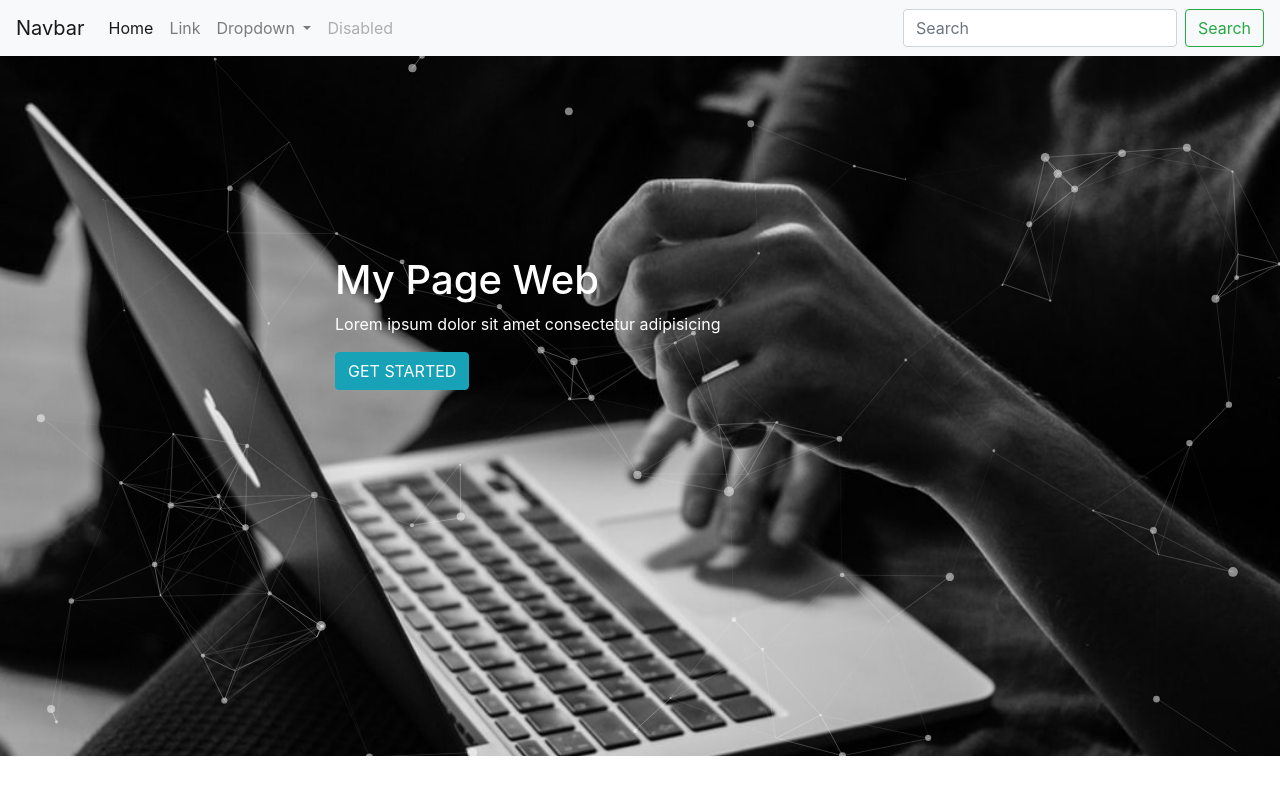
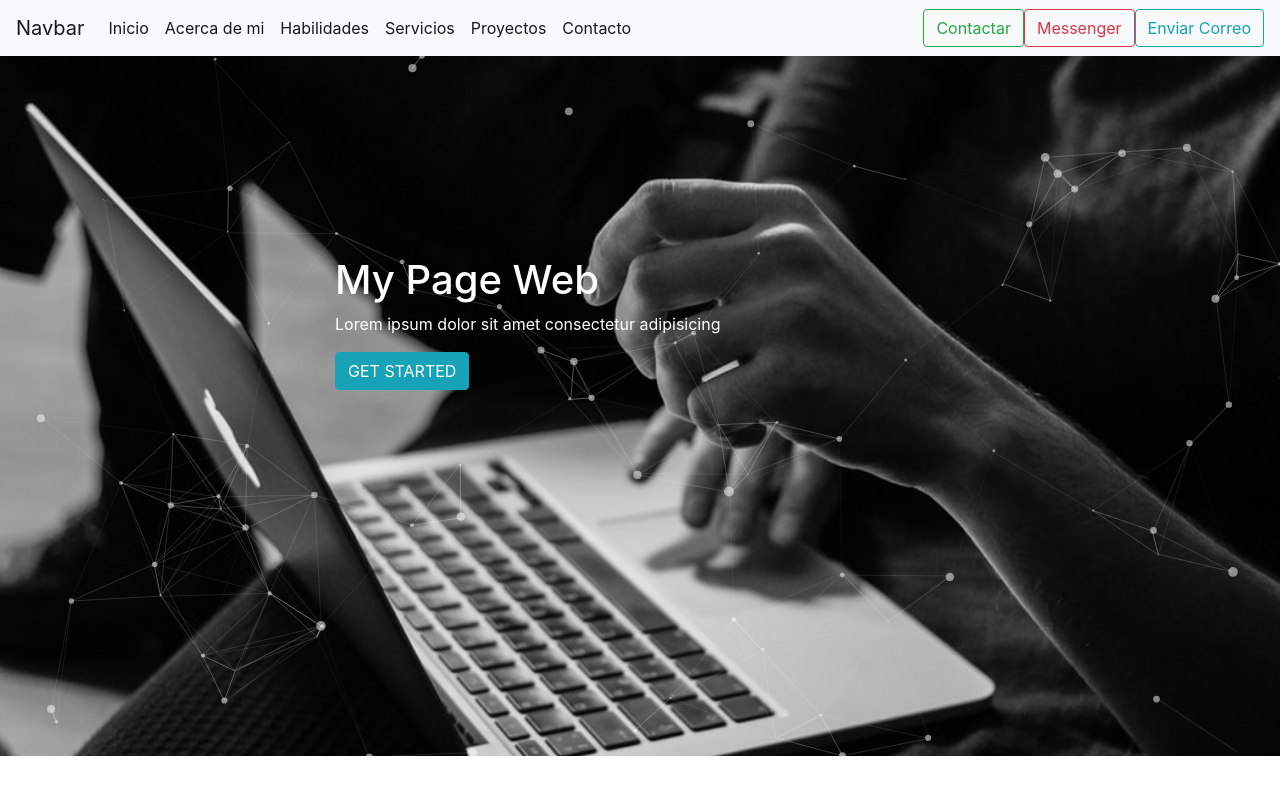
Before and after one commit to carlos-code18/Personalportfolio, a plain HTML site: page index.html in a window 1280 px wide. Drawn offline with Linux system fonts and the light colour scheme.

Commit message:
Se modifico el navbar

```diff
--- a/index.html
+++ b/index.html
@@ -19,29 +19,38 @@
         <div class="collapse navbar-collapse" id="navbarSupportedContent">
           <ul class="navbar-nav mr-auto">
             <li class="nav-item active">
-              <a class="nav-link" href="#">Home <span class="sr-only">(current)</span></a>
+              <a class="nav-link" href="#">Inicio <span class="sr-only">(current)</span></a>
             </li>
-            <li class="nav-item">
-              <a class="nav-link" href="#">Link</a>
-            </li>
-            <li class="nav-item dropdown">
-              <a class="nav-link dropdown-toggle" href="#" id="navbarDropdown" role="button" data-toggle="dropdown" aria-haspopup="true" aria-expanded="false">
-                Dropdown
-              </a>
-              <div class="dropdown-menu" aria-labelledby="navbarDropdown">
-                <a class="dropdown-item" href="#">Action</a>
-                <a class="dropdown-item" href="#">Another action</a>
-                <div class="dropdown-divider"></div>
-                <a class="dropdown-item" href="#">Something else here</a>
-              </div>
-            </li>
-            <li class="nav-item">
-              <a class="nav-link disabled" href="#" tabindex="-1" aria-disabled="true">Disabled</a>
-            </li>
+            <li class="nav-item active">
+                <a class="nav-link" href="#">Acerca de mi <span class="sr-only">(current)</span></a>
+              </li>
+              <li class="nav-item active">
+                <a class="nav-link" href="#">Habilidades <span class="sr-only">(current)</span></a>
+              </li>
+              <li class="nav-item active">
+                <a class="nav-link" href="#">Servicios <span class="sr-only">(current)</span></a>
+              </li>
+              <li class="nav-item active">
+                <a class="nav-link" href="#">Proyectos <span class="sr-only">(current)</span></a>
+              </li>
+              <li class="nav-item active">
+                <a class="nav-link" href="#">Contacto <span class="sr-only">(current)</span></a>
+              </li>
+
+
+
           </ul>
           <form class="form-inline my-2 my-lg-0">
-            <input class="form-control mr-sm-2" type="search" placeholder="Search" aria-label="Search">
-            <button class="btn btn-outline-success my-2 my-sm-0" type="submit">Search</button>
+            <a class="btn btn-outline-success my-2 my-sm-0" href="https://api.whatsapp.com/send?phone=527711009070">Contactar</a>
+          </form>
+
+          <!-- Messenger -->
+          <form class="form-inline my-2 my-lg-0">
+            <a class="btn btn-outline-danger my-2 my-sm-0" href="https://messenger.com/t//CarlosVillegasStudio">Messenger</a>
+          </form>
+
+          <form class="form-inline my-2 my-lg-0">
+            <a class="btn btn-outline-info my-2 my-sm-0" href="mailto:cv.info.studio@gmail.com">Enviar Correo</a>
           </form>
         </div>
     </nav>
```
